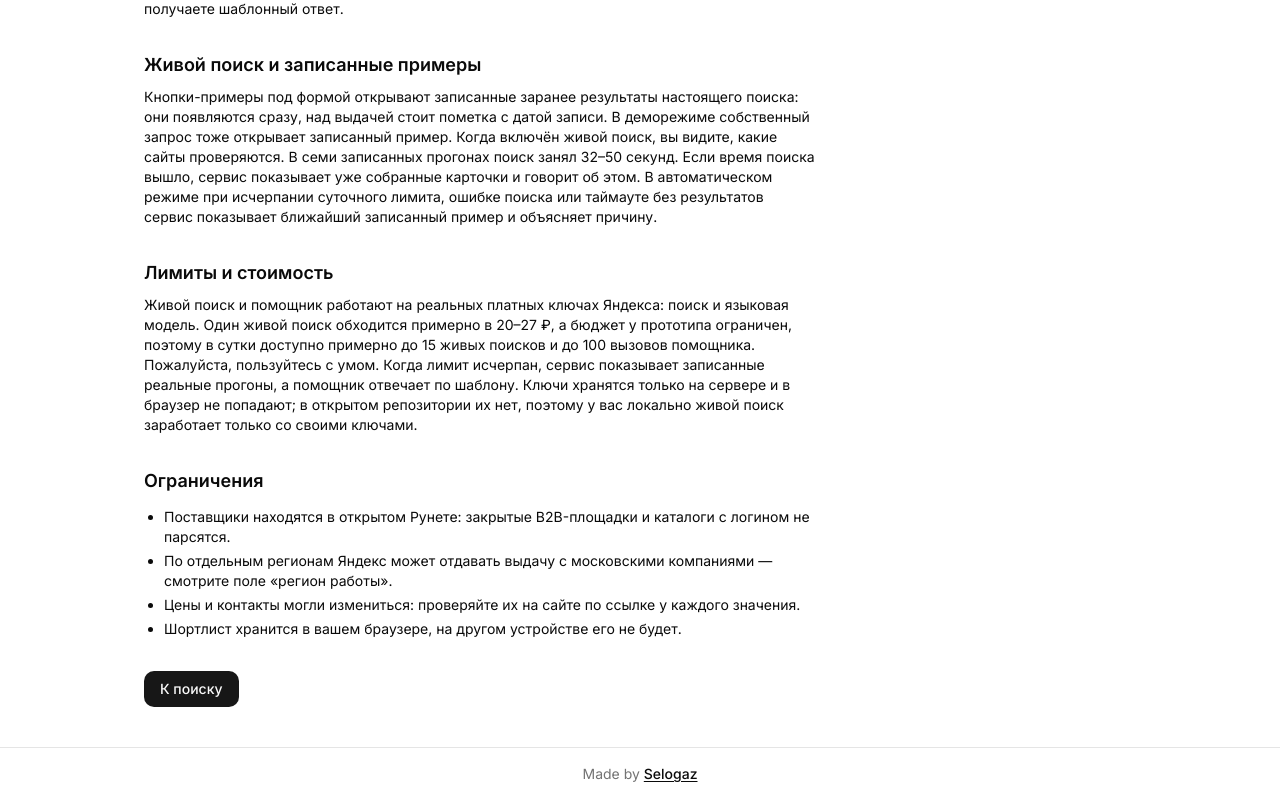
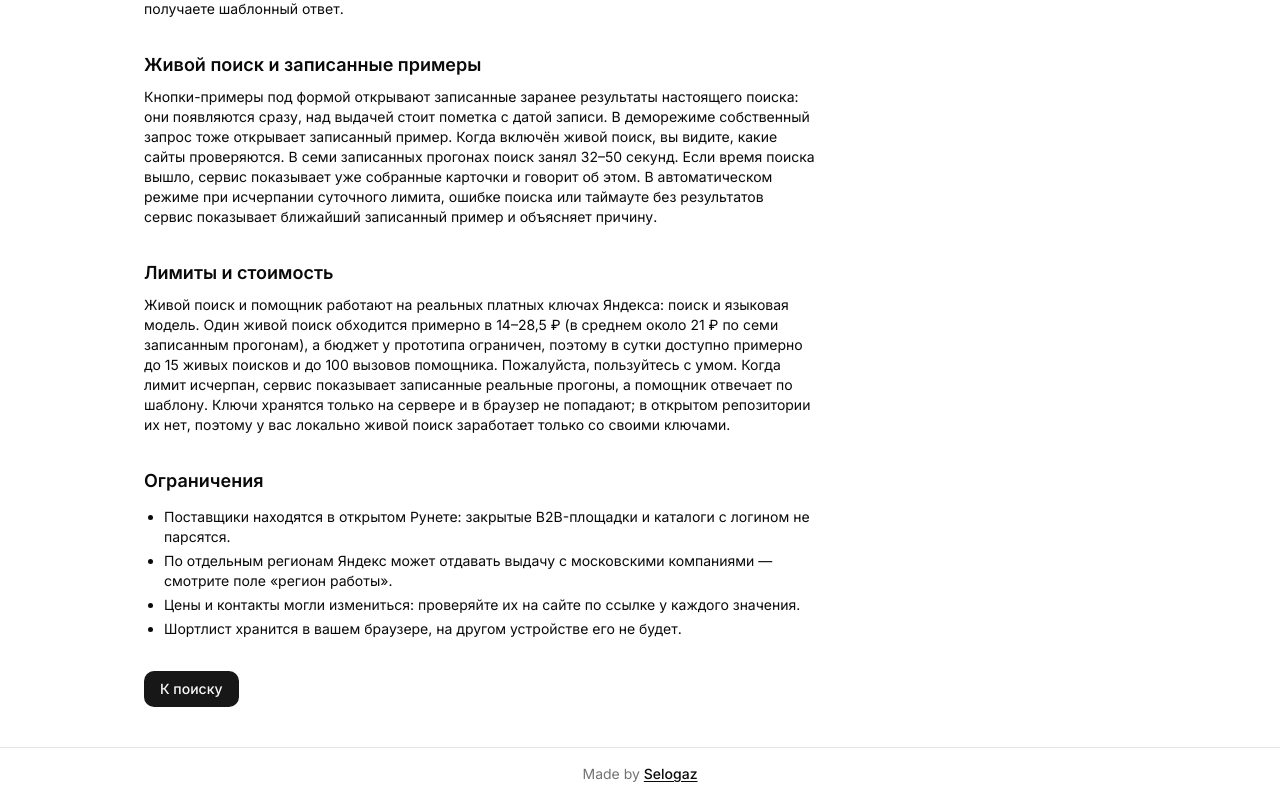
Before and after one commit to Selogaz/foodscout, a Next.js app: page /about in a window 1280 px wide. Shown: the part 1046-1846 px from the top of the page. Built offline with nearby package versions, Linux system fonts and the light colour scheme.

Commit message:
fix(about): align live search cost with recorded runs

```diff
--- a/src/app/about/page.tsx
+++ b/src/app/about/page.tsx
@@ -81,7 +81,7 @@ export default function AboutPage() {
         <h2 className="mt-8 text-lg font-semibold">Лимиты и стоимость</h2>
         <p className="mt-2 text-sm">
           Живой поиск и помощник работают на реальных платных ключах Яндекса: поиск и языковая модель. Один живой поиск обходится
-          примерно в 20–27 ₽, а бюджет у прототипа ограничен, поэтому в сутки доступно примерно до 15 живых поисков и до 100 вызовов
+          примерно в 14–28,5 ₽ (в среднем около 21 ₽ по семи записанным прогонам), а бюджет у прототипа ограничен, поэтому в сутки доступно примерно до 15 живых поисков и до 100 вызовов
           помощника. Пожалуйста, пользуйтесь с умом. Когда лимит исчерпан, сервис показывает записанные реальные прогоны, а помощник
           отвечает по шаблону. Ключи хранятся только на сервере и в браузер не попадают; в открытом репозитории их нет, поэтому у вас
           локально живой поиск заработает только со своими ключами.
```
Also changed, not shown: public/foodscout-demo.html (+1 -1 lines).
